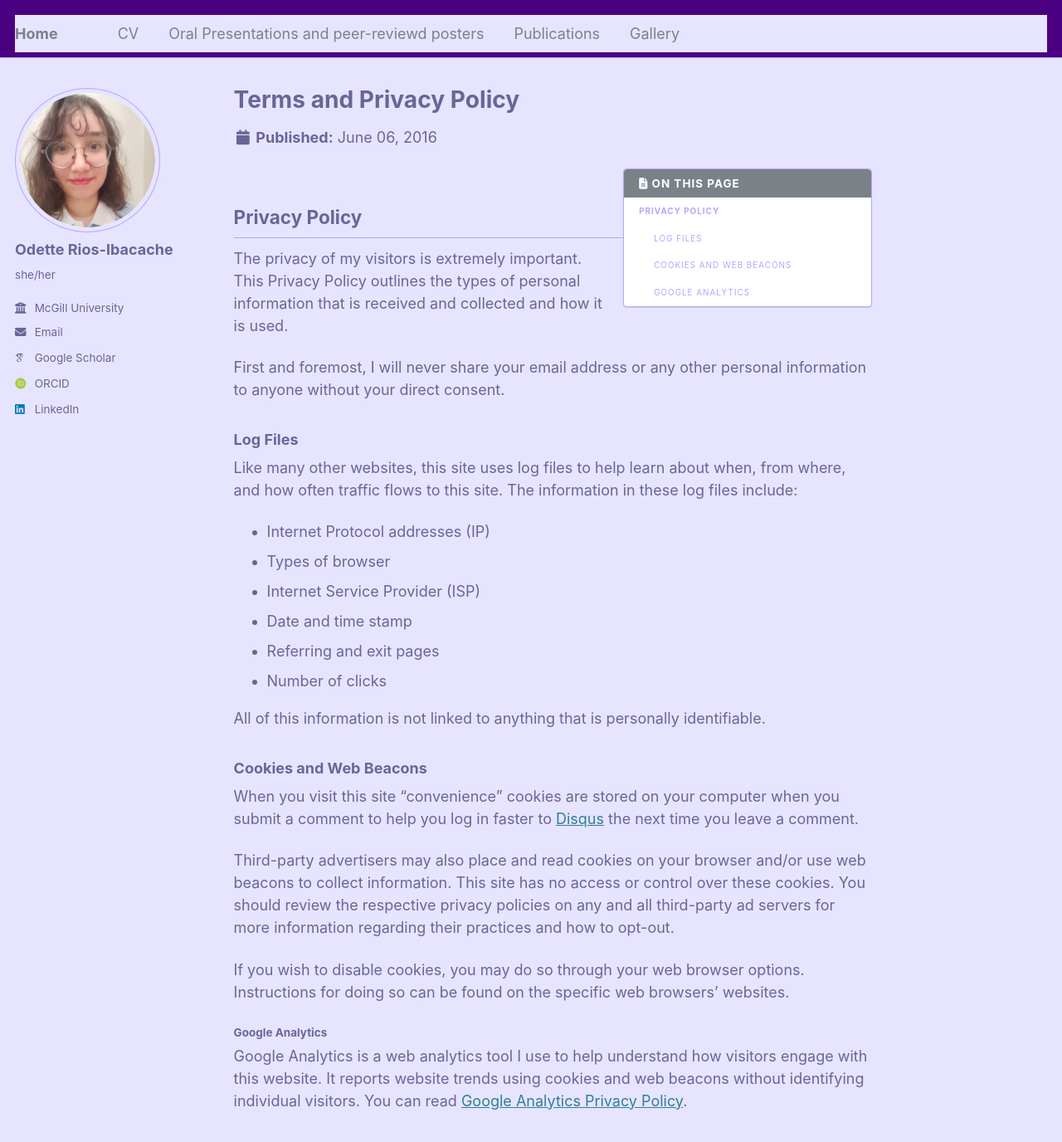
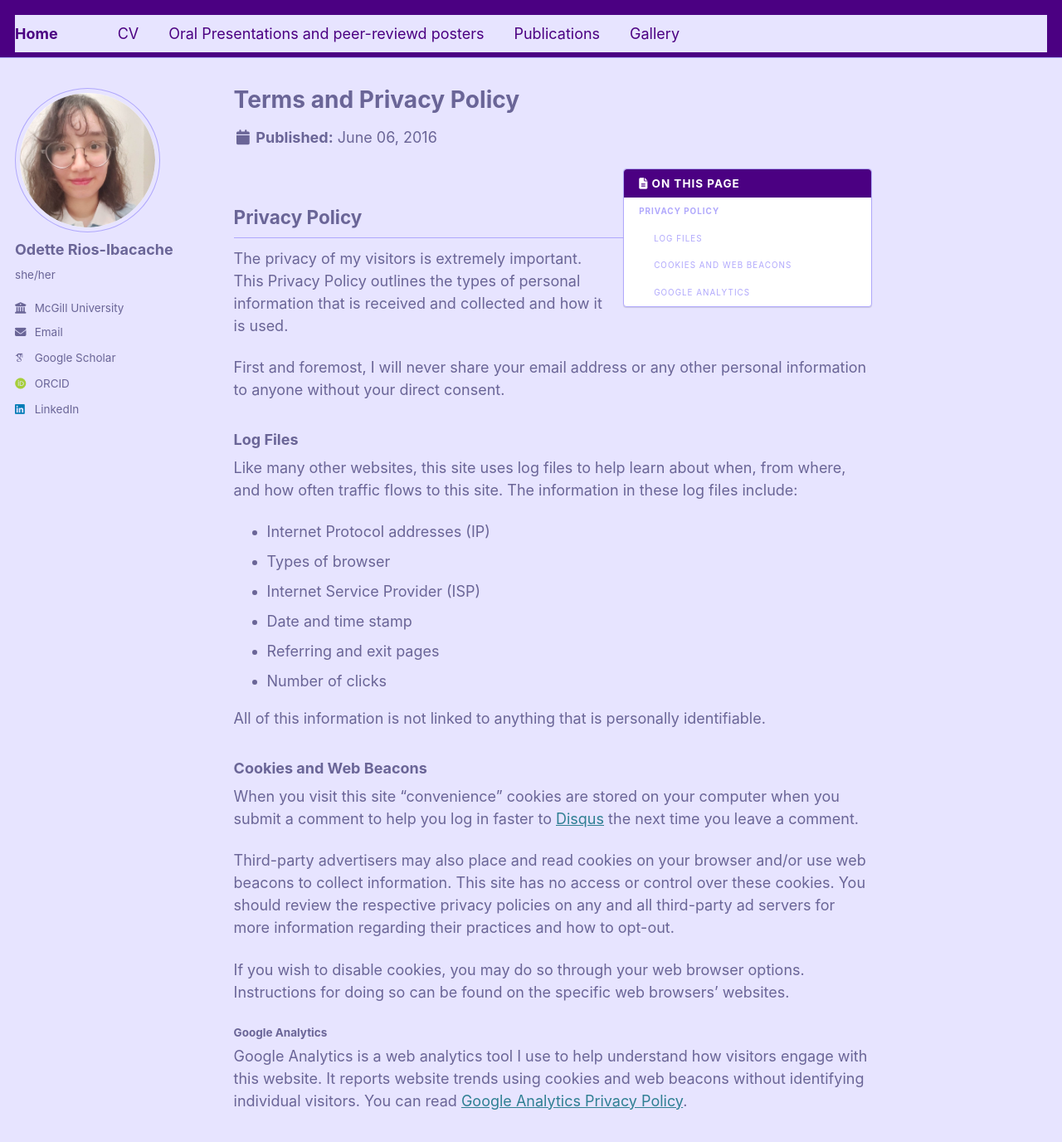
Before and after one commit to OdetteRiosI/odetteriosi.github.io, a Jekyll site: the page built from _pages/terms.md, in a window 1280 px wide and 1400 px high. Shown: the top 1376 px of the window at 83% size. Built offline with Jekyll 4.4.1, drawn with Linux system fonts in a browser that asks for light colours; some web fonts are replaced.

Commit message:
Update _variables.scss

```diff
--- a/_sass/_variables.scss
+++ b/_sass/_variables.scss
@@ -68,7 +68,7 @@ $code-background-color-dark : $light-gray;
 $text-color                 : $dark-gray;
 $border-color               : #b0a8fc/*$lighter-gray*/;
 
-$primary-color              : #7a8288;
+$primary-color              : indigo; /*#7a8288*/;
 $success-color              : #62c462;
 $warning-color              : #f89406;
 $danger-color               : #ee5f5b;
```
